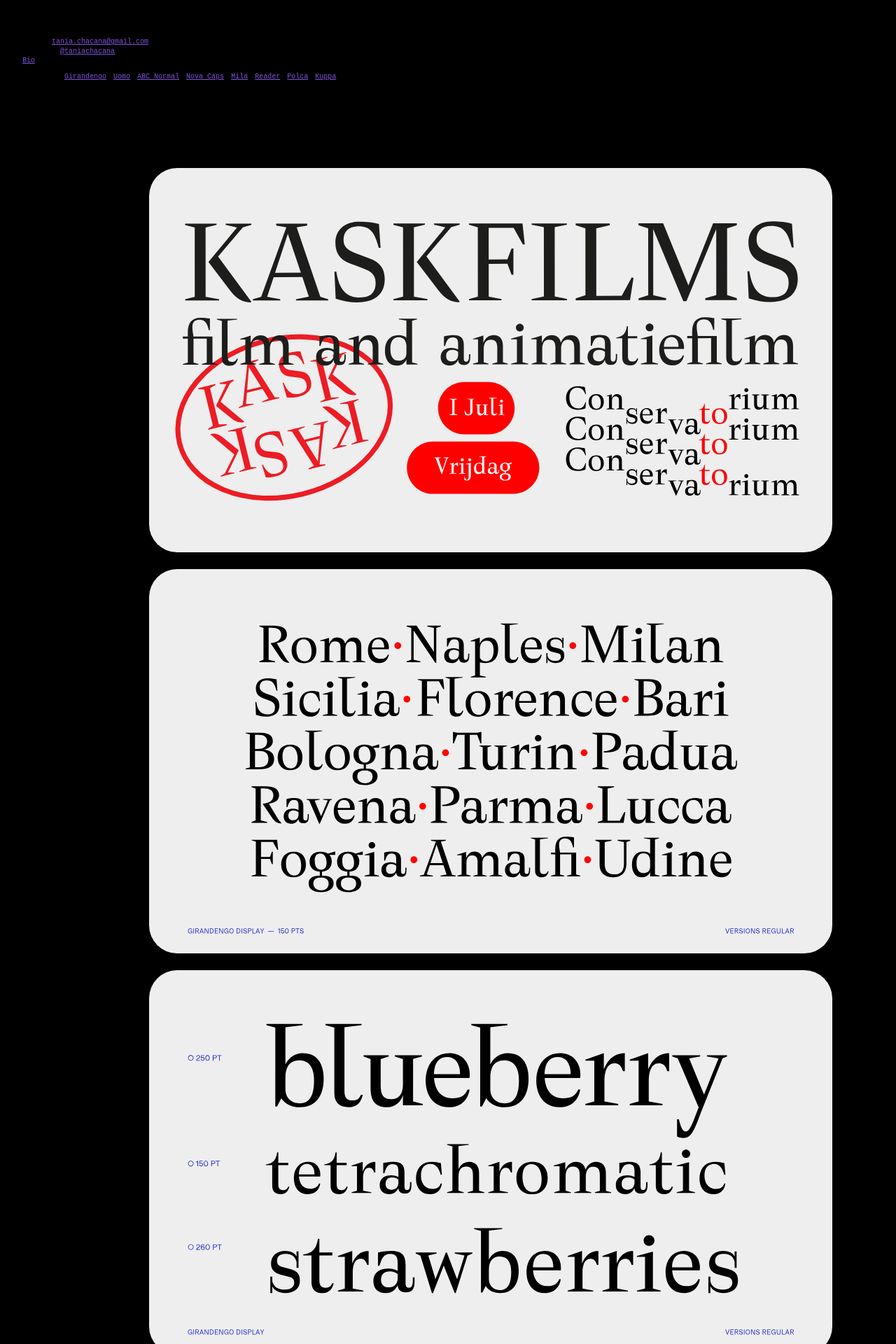
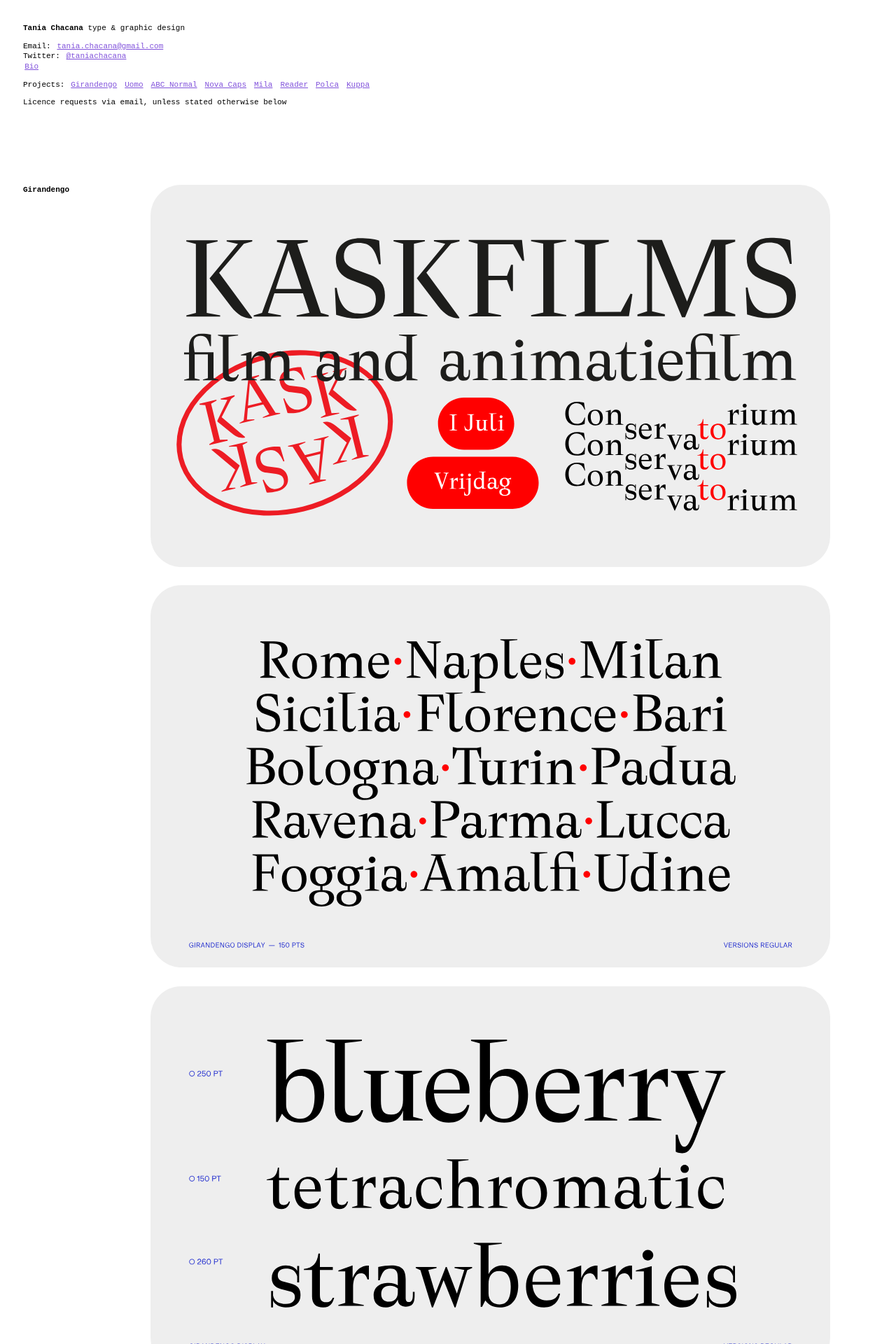
Before and after one commit to TaniaChacana/website, a Jekyll site: the page built from index.md, in a window 1280 px wide. Shown: the top 1920 px of the page at 70% size. Built offline with Jekyll 4.4.1, drawn with Linux system fonts in a browser that asks for light colours; some web fonts are replaced.

Commit message:
font size

```diff
--- a/assets/styles.css
+++ b/assets/styles.css
@@ -12,7 +12,7 @@
 /* General */
 
 html, body {
-  background: #000000;
+  background: #ffffff;
   scroll-behavior: smooth;
 }
 
@@ -22,7 +22,7 @@ body {
   font-family: "AdapterMonoVF", monospace;
   font-style: normal;
   font-weight: 300;
-  font-size: 10px;
+  font-size: 11px;
   letter-spacing: 0;
   line-height: 1.33em;
   color: #000;
```
